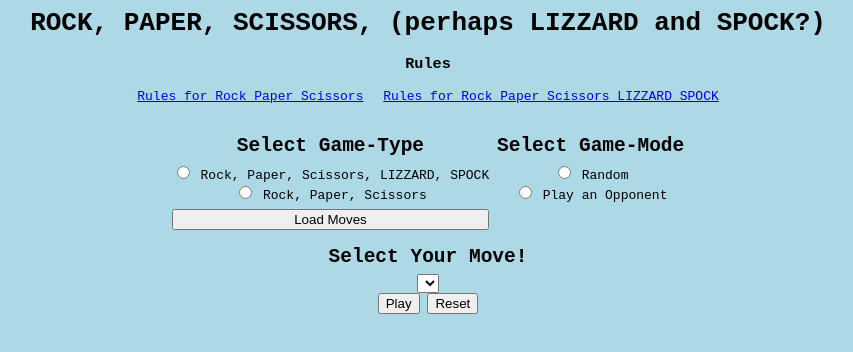
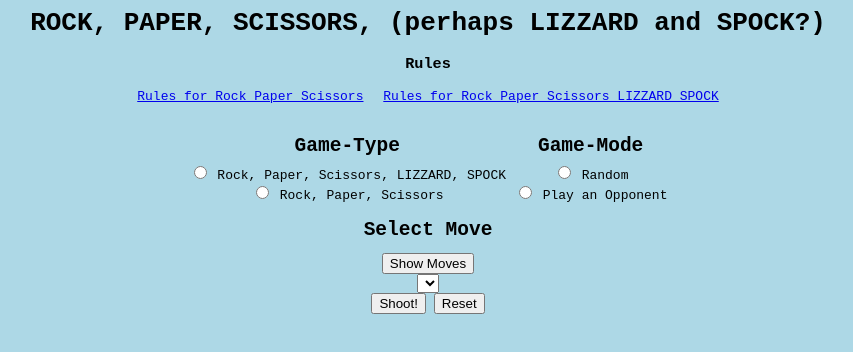
Before and after one commit to comp426-2023-spring/e02-kersey24, a website: page public/index.html in a window 1280 px wide. Shown: the whole page, without its empty margins (212-1065 px from the left). Drawn offline with Linux system fonts and the light colour scheme.

Commit message:
Update index.html

```diff
--- a/public/index.html
+++ b/public/index.html
@@ -16,7 +16,7 @@
 	<br>
 	<div class="options">
 		<div class="vert">
-			<h2 class="title"> Select Game-Type</h2>
+			<h2 class="title">Game-Type</h2>
 			<div class="horz">
 				<input type="radio" id="rpsls" name="gameType" value="rpsls">
 				<label for="rpsls">Rock, Paper, Scissors, LIZZARD, SPOCK</label>
@@ -25,10 +25,10 @@
 				<input type="radio" id="rps" name="gameType" value="rps">
 				<label for="rps">Rock, Paper, Scissors</label>
 			</div>
-			<button type="button" class="button" onclick="showMoves()">Load Moves</button>
+
 		</div>
 		<div class="vert">
-			<h2 class="title"> Select Game-Mode</h2>
+			<h2 class="title">Game-Mode</h2>
 			<div class="horz">
 				<input type="radio" id="random" name="gameMode" value="random">
 				<label for="random">Random</label>
@@ -40,8 +40,9 @@
 		</div>
 		<br>
 		<div class="vert">
-			<h2 class="title">Select Your Move!</h2>
+			<h2 class="title">Select Move</h2>
 			<div class="horz">
+				<button type="button" class="button" onclick="showMoves()">Show Moves</button>
 				<div id="move">
 					<select id="moves">
 					</select>
@@ -50,7 +51,7 @@
 		</div>
 		<br>
 		<div class="horz">
-			<button type="button" id="play" onclick="play()">Play</button>
+			<button type="button" id="play" onclick="play()">Shoot!</button>
 			<button type="button"  id="startOver" onclick="reset()">Reset</button>
 		</div>
 	</div>
```
